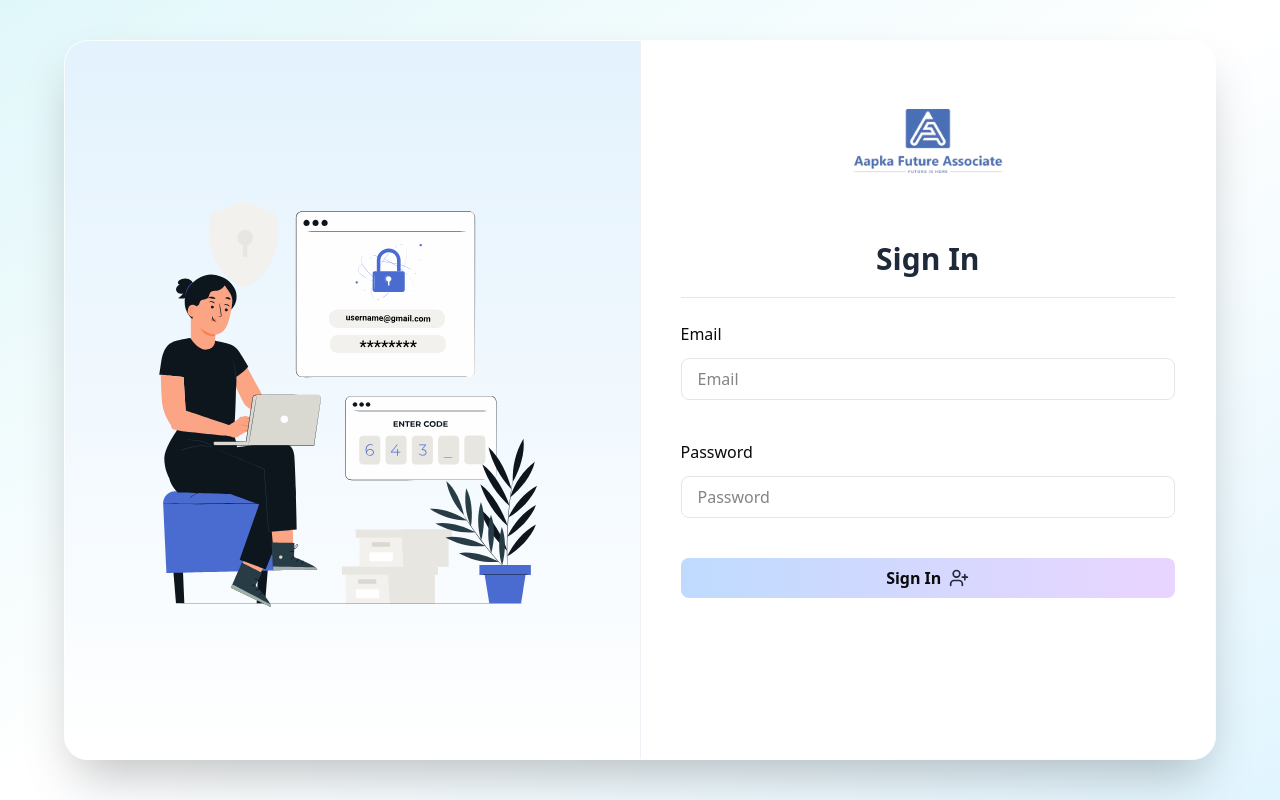
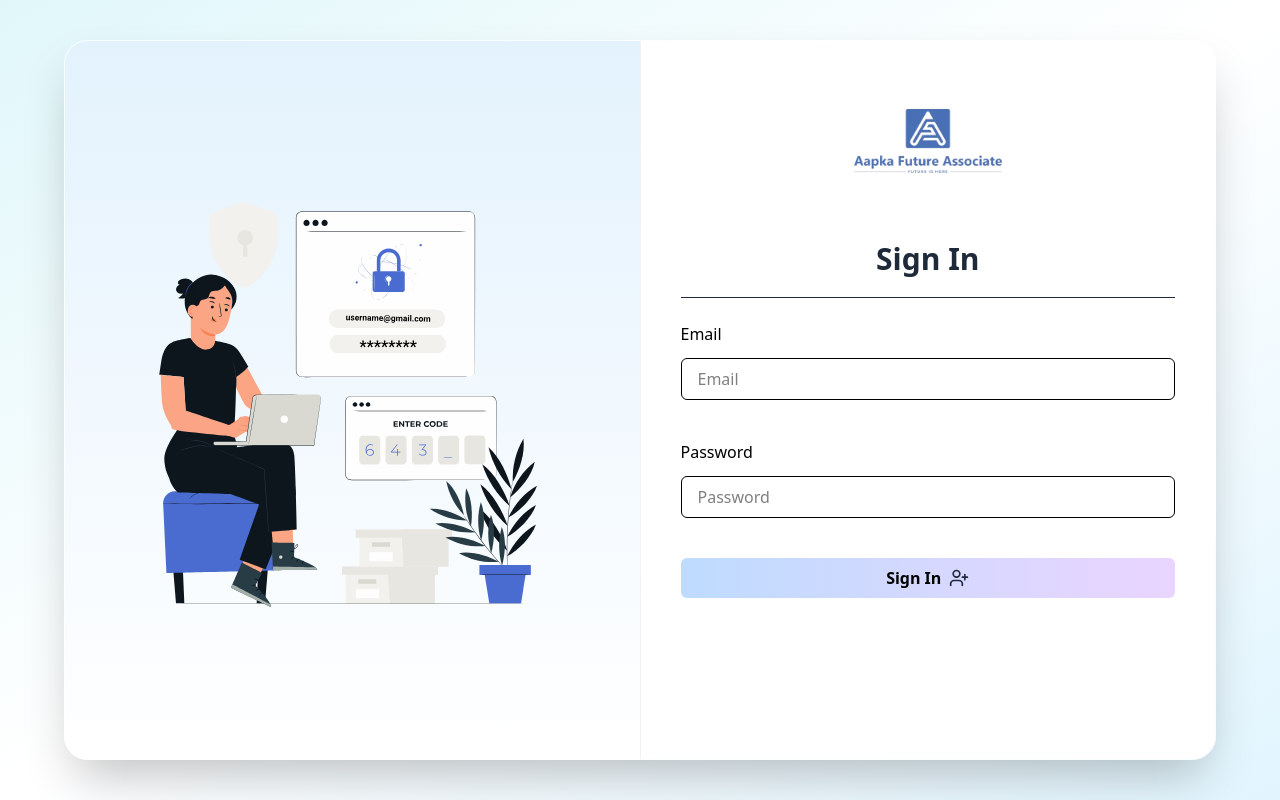
Before and after one commit to bluesparing-abhishek6848/BussinessManagementPortal-main, a React (Vite) app in the folder client/: page / in a window 1280 px wide. Built offline with nearby package versions, Linux system fonts and the light colour scheme.

Commit message:
feat: Update environment variables and package dependencies; remove unused packages and enhance configuration

```diff
--- a/client/src/index.css
+++ b/client/src/index.css
@@ -1,9 +1,9 @@
 @import "tailwindcss";
-@import "tw-animate-css";
+/* @import "tw-animate-css"; */
 
-@custom-variant dark (&:is(.dark *));
+/* @custom-variant dark (&:is(.dark *)); */
 
-@theme inline {
+/* @theme inline {
   --radius-sm: calc(var(--radius) - 4px);
   --radius-md: calc(var(--radius) - 2px);
   --radius-lg: var(--radius);
@@ -39,7 +39,7 @@
   --color-sidebar-accent-foreground: var(--sidebar-accent-foreground);
   --color-sidebar-border: var(--sidebar-border);
   --color-sidebar-ring: var(--sidebar-ring);
-}
+} */
 
 :root {
   --radius: 0.625rem;
@@ -110,11 +110,11 @@
   --sidebar-ring: oklch(0.556 0 0);
 }
 
-@layer base {
+/* @layer base {
   * {
     @apply border-border outline-ring/50;
   }
   body {
     @apply bg-background text-foreground;
   }
-}
+} */
```
Also changed, not shown: client/package.json (+1 -7 lines), 2 other files (tests, documents, lock files or other folders).
